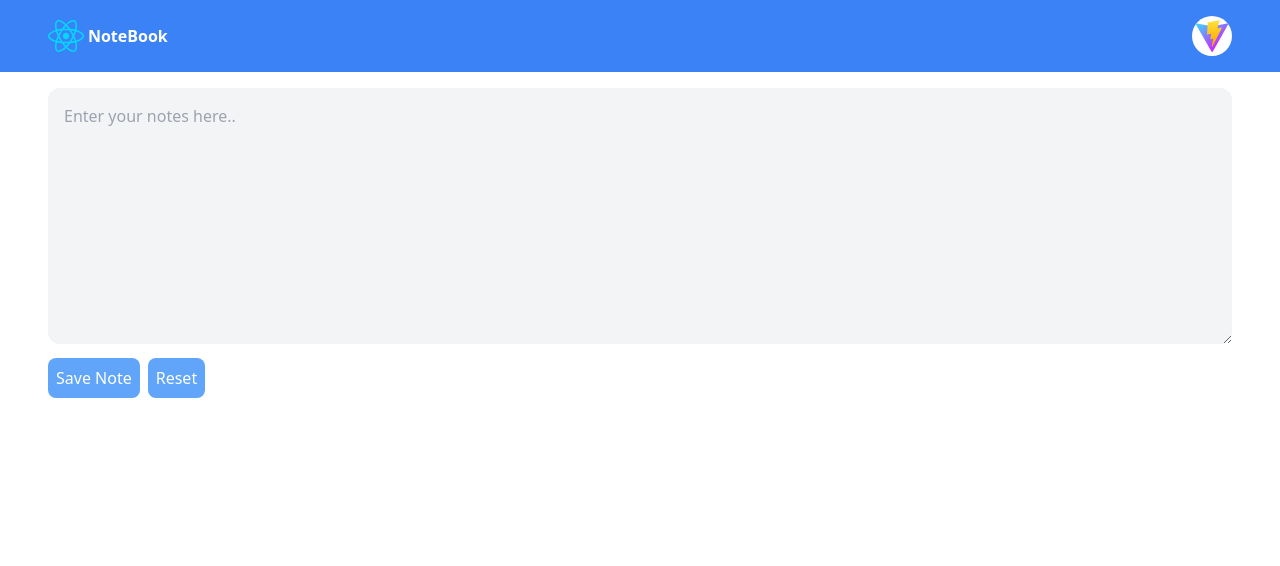
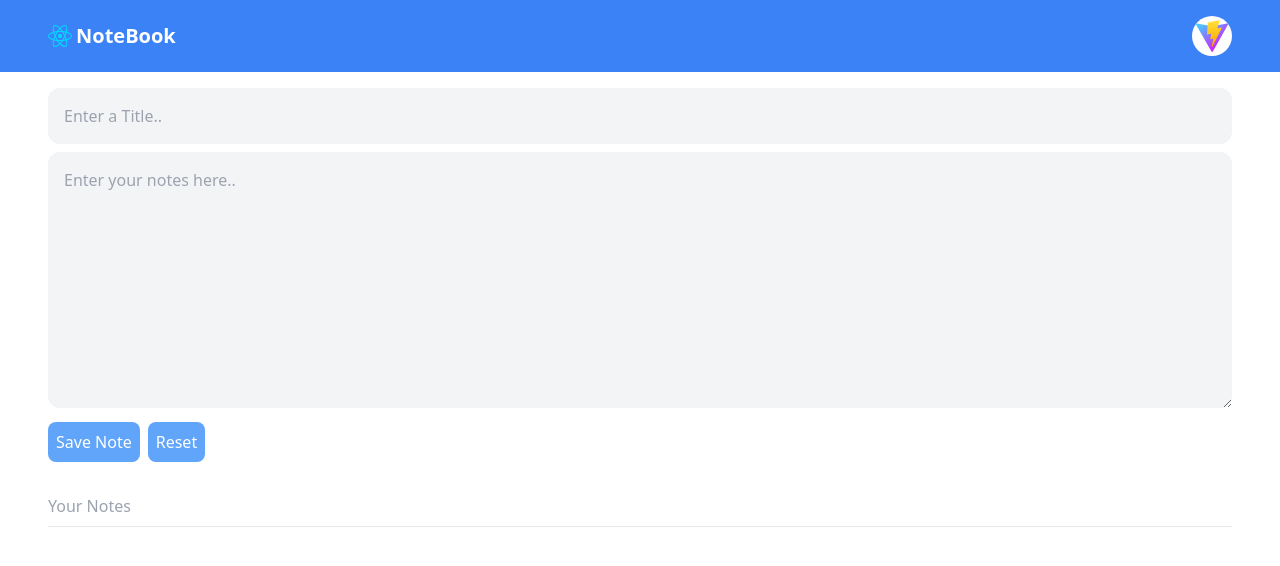
Before and after one commit to ananduremanan/Note-App_Windows-App, a React (Vite) app: page / in a window 1280 px wide. Shown: the top 566 px of the page. Built offline with nearby package versions, Linux system fonts and the light colour scheme.

Commit message:
Added title and buttons

```diff
--- a/src/App.tsx
+++ b/src/App.tsx
@@ -5,37 +5,69 @@ import { useState } from "react";
 
 function App() {
   const [inputText, setInputText] = useState("");
+  const [heading, setHeading] = useState("");
   const [todos, setTodos] = useState<any>([]);
 
   const handleOnChangeText = (event: any) => {
     setInputText(event.target.value);
   };
 
+  const handleAddHeading = (event: any) => {
+    setHeading(event.target.value);
+  };
+
   const handleSubmitNote = (event: any) => {
     event.preventDefault();
     setTodos([
       ...todos,
-      { text: inputText, completed: false, id: Math.random() },
+      {
+        heading: heading,
+        text: inputText,
+        completed: false,
+        id: Math.random(),
+        dateCreated: new Date().toUTCString().slice(5, 16),
+        timeCreated: new Date().getHours() + ":" + new Date().getMinutes(),
+      },
     ]);
     setInputText("");
+    setHeading("");
   };
+
+  const noteList = todos.map((note: any) => {
+
+    return (
+      <div key={note.id} className="flex-col bg-blue-200 rounded-lg p-4">
+        <div className="font-bold">{note.heading}</div>
+        <div>{note.text}</div>
+        <div className="text-xs text-gray-400 mt-1">
+          {note.dateCreated.toString()} • {note.timeCreated.toString()}
+        </div>
+      </div>
+    );
+  });
 
   return (
     <>
-      <nav className="bg-blue-500 flex p-4 justify-between lg:px-12">
+      <nav className="bg-blue-500 flex p-4 justify-between lg:px-12 sticky top-0">
         <div className="flex justify-center items-center gap-1">
-          <img src={reactLogo} alt="viteLogo" />
-          <div className="font-bold text-white">NoteBook</div>
+          <img src={reactLogo} alt="viteLogo" className="w-6" />
+          <div className="font-bold text-white text-xl">NoteBook</div>
         </div>
         <div className="bg-white p-1 rounded-full cursor-pointer">
           <img src={viteLogo} alt="" />
         </div>
       </nav>
-      <section>
+      <section className="overflow-hidden">
         <div className="p-4 lg:px-12 w-screen">
+          <input
+            placeholder="Enter a Title.."
+            className="bg-gray-100 p-4 w-full rounded-xl"
+            value={heading}
+            onChange={handleAddHeading}
+          />
           <textarea
             placeholder="Enter your notes here.."
-            className="bg-gray-100 p-4 w-full rounded-xl h-64"
+            className="bg-gray-100 p-4 w-full rounded-xl h-64 mt-2"
             value={inputText}
             onChange={handleOnChangeText}
           />
@@ -53,11 +85,12 @@ function App() {
           </div>
         </div>
       </section>
-      <section>
-        {todos &&
-          todos.map((note: any) => {
-            console.log(note);
-          })}
+      <section className="p-4 lg:px-12 overflow-hidden">
+        <div className="text-gray-400 mb-2">Your Notes</div>
+        <hr />
+        <div className="grid grid-cols-1 md:grid-cols-2 gap-2 mt-2">
+          {noteList}
+        </div>
       </section>
     </>
   );
```
